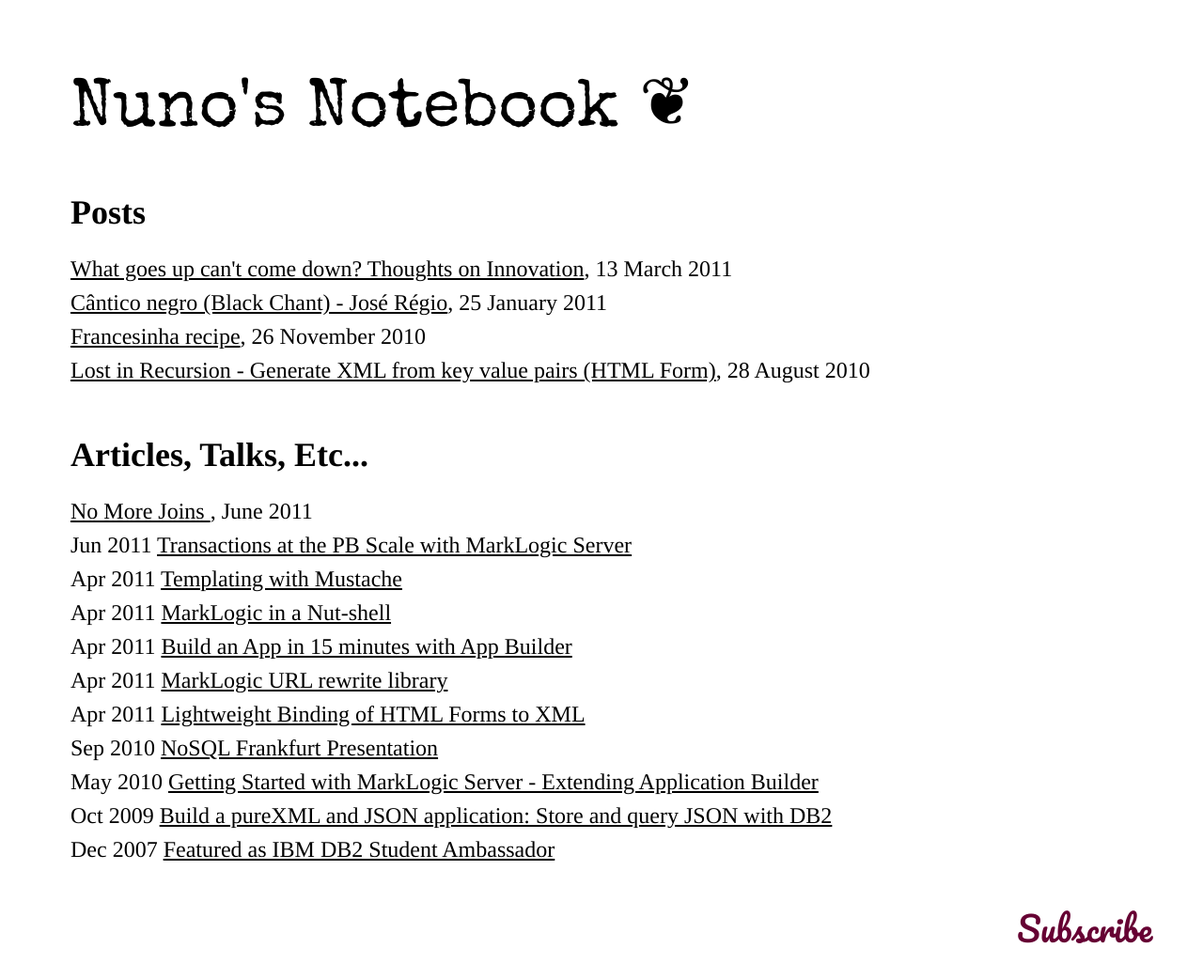
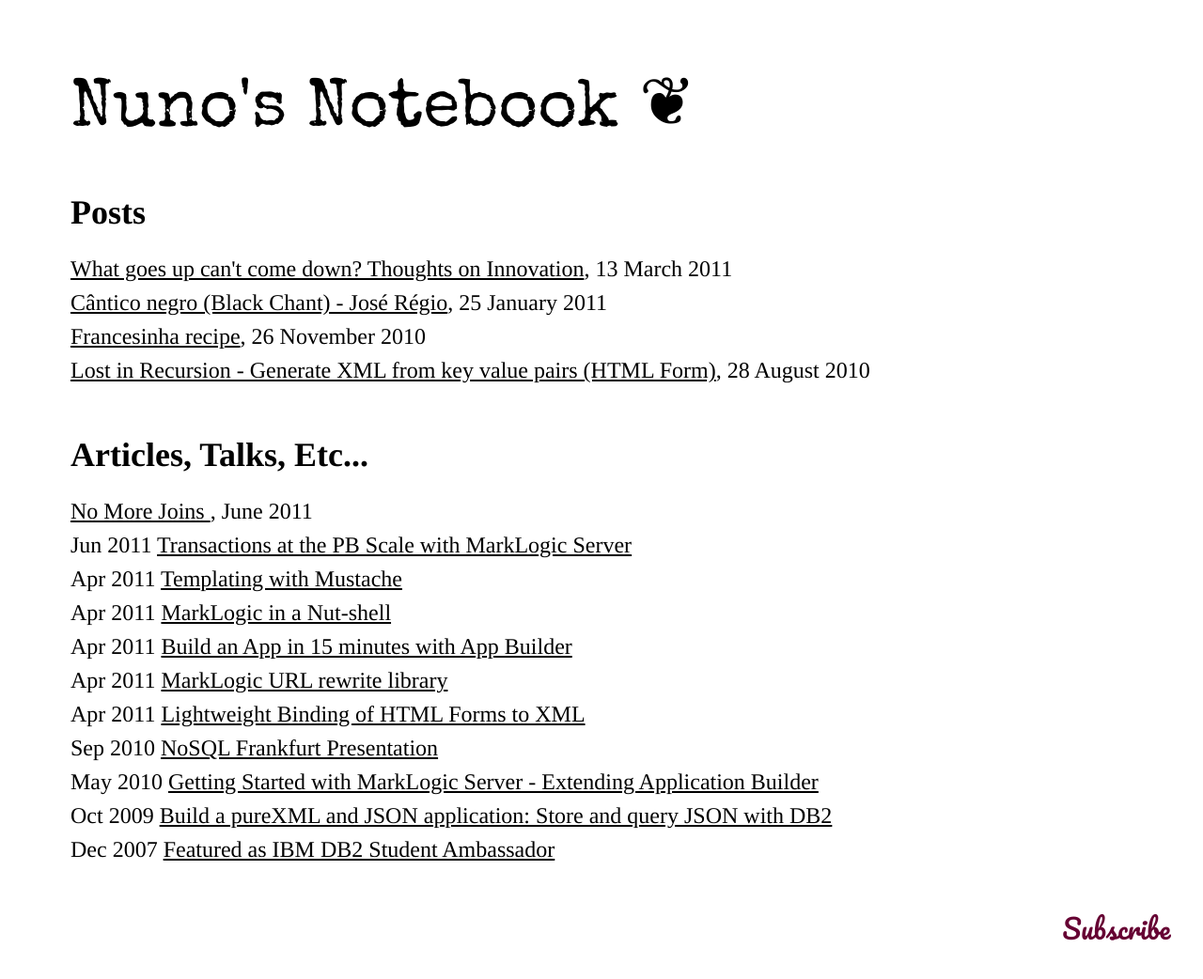
Before and after one commit to dscape/dscape.github.com, a Jekyll site: the page built from index.html, in a window 1280 px wide. Shown: the whole page at 94% size. Built offline with Jekyll 4.4.1, drawn with Linux system fonts in a browser that asks for light colours; Markdown is read by kramdown in place of the engine named in the settings.

Commit message:
check style partial

```diff
--- a/_layouts/default.html
+++ b/_layouts/default.html
@@ -4,7 +4,7 @@
      <title>Nuno's Notebook — {{ page.title }}</title>
      <meta name="author" content="Nuno Job" />
      <link href="http://feeds.feedburner.com/nunojob" rel="alternate" title="Nuno Job" type="application/atom+xml" />
-     <link rel="stylesheet" href="css/screen.css" type="text/css" media="screen, projection"/>
+     <link rel="stylesheet" href="/css/screen.css" type="text/css" media="screen, projection"/>
      <link rel="stylesheet" type="text/css"
            href="http://fonts.googleapis.com/css?family=Special+Elite">
       <link rel="stylesheet" type="text/css"
--- a/css/screen.css
+++ b/css/screen.css
@@ -9,8 +9,8 @@ a:hover  { color: #036; }
 .site .title     { font-family: 'Special Elite', Times, serif;
   font-size: 3em; margin-bottom: 1em; }
 .footer { margin-top: 2em; }
-.rss { font-family: 'Pacifico', arial, serif; margin-right: 1.5em;
-  margin-bottom: 1em; text-align: right; font-size: 1.5em; }
+.rss { font-family: 'Pacifico', arial, serif; margin-right: 1.2em;
+  margin-bottom: 1em; text-align: right; font-size: 1.2em; }
 .rss a:link, .rss a:visited { color: #603 ; }
 .rss a:hover { color: #036; }
 a.extra:hover { color: #f00; }
```
